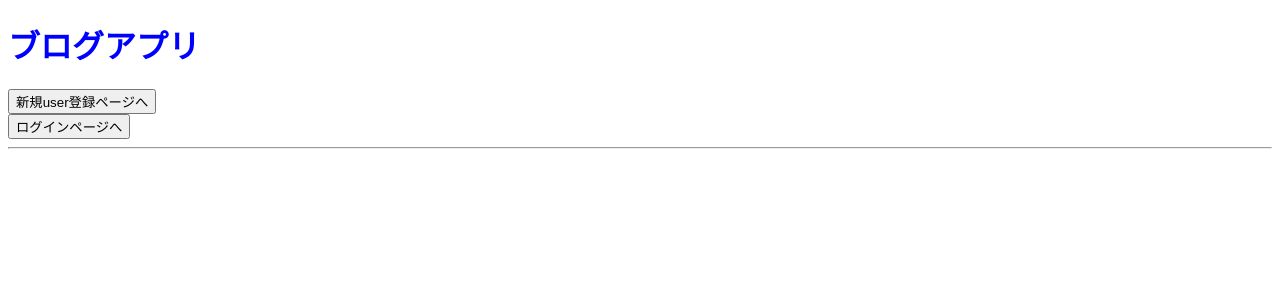
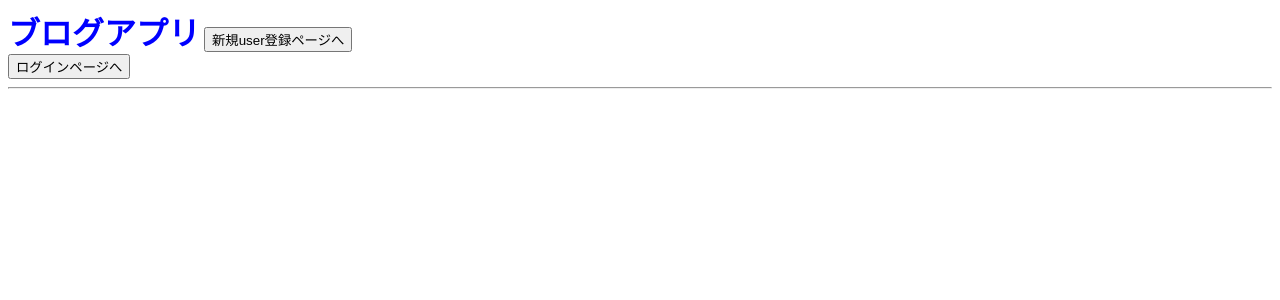
Before and after one commit to hapihapi777/flaskblog2, a Flask app: page / in a window 1280 px wide. Shown: the top 300 px of the page. Run offline with Flask 2, Linux system fonts and the light colour scheme; data that the repository does not hold is empty; some libraries are stand-ins or nearby versions.

Commit message:
タイトルと記事の型をtextに変更

```diff
--- a/app.py
+++ b/app.py
@@ -22,20 +22,20 @@ db = SQLAlchemy(app)
 
 login_manager = LoginManager()
 login_manager.init_app(app)
-# ログイン用 製作中
+# ログイン用
 
 class BlogArticle(db.Model):
     __tablename__ = "article"
     id = db.Column(db.Integer, primary_key=True)
-    title = db.Column(db.String(30), nullable=False)
-    body = db.Column(db.String(20), nullable=False)
+    title = db.Column(db.Text, nullable=False)
+    body = db.Column(db.Text, nullable=False)
     created_at = db.Column(db.DateTime, nullable=False, default=datetime.now(pytz.timezone('Asia/Tokyo')))
 
 class User(UserMixin, db.Model):
     __tablename__ = "signup"
     id = db.Column(db.Integer, primary_key=True)
     username = db.Column(db.String(20), nullable=False, unique=True)
-    password = db.Column(db.String())
+    password = db.Column(db.String(100))
 
 @login_manager.user_loader
 def load_user(user_id):
@@ -55,7 +55,8 @@ def master():
     if request.method == "POST":
     # and request.form.get("possword") == "7890":
         blogarticles = BlogArticle.query.all()
-        return render_template('/master.html', blogarticles=blogarticles)
+        username = User.username
+        return render_template('/master.html', blogarticles=blogarticles, username=username)
     else:
         return redirect('/')
 
@@ -153,18 +154,14 @@ def update():
 @app.route('/do_update', methods=['POST'])
 @login_required
 def do_update():
-    if request.method == "POST":
-        post_id = request.form.get("post_id")
-        blogarticle = BlogArticle.query.filter(BlogArticle.id == post_id).one()
-        blogarticle.title = request.form.get('title')
-        blogarticle.body = request.form.get('body')
-        db.session.add(blogarticle)
-        db.session.commit()
-        blogarticles = BlogArticle.query.all()
-        return render_template('/master.html', blogarticles=blogarticles)
-    else:
-        blogarticles = BlogArticle.query.all()
-        return render_template('/master.html', blogarticles=blogarticles)
+    post_id = request.form.get("post_id")
+    blogarticle = BlogArticle.query.filter(BlogArticle.id == post_id).one()
+    blogarticle.title = request.form.get('title')
+    blogarticle.body = request.form.get('body')
+    db.session.add(blogarticle)
+    db.session.commit()
+    blogarticles = BlogArticle.query.all()
+    return render_template('/master.html', blogarticles=blogarticles)
 
 
 # 削除する場合(現状一発で削除されてしまう)
@@ -183,7 +180,8 @@ def delete():
         return render_template('/master.html', blogarticles=blogarticles)
 
 # ログアウト用
-@app.route('/logout', methods=['POST'])
+@app.route('/logout', methods=['GET', 'POST'])
+@login_required
 def logout():
     logout_user()
     return redirect('/')
--- a/static/css/style.css
+++ b/static/css/style.css
@@ -2,11 +2,28 @@ h1 {
   color: blue;
   margin-right: 0px;
   padding-right: 0px;
+  text-align: left;
+}
+
+.container {
+  /* white-space: nowrap;
+  display: inline; */
+  display: flex;
+}
+
+.right {
+  margin-right: 0;
+  margin-left: auto;
+  text-align: right;
 }
 
 .inline {
-  display: inline-block;
+  white-space: nowrap;
+  display: inline;
+}
 
+h1 {
+  display: inline;
 }
 
 summary {
--- a/templates/index.html
+++ b/templates/index.html
@@ -1,12 +1,14 @@
 {% extends 'base.html' %}
 {% block content %}
-<h1 class="">ブログアプリ</h1>
-<form action="/signup">
-  <button type="submit" formmethod="POST">新規user登録ページへ</button>
-</form>
-<form action="/login">
-  <button type="submit" formmethod="POST">ログインページへ</button>
-</form>
+<div class="container">
+  <form action="/signup">
+    <h1 class="">ブログアプリ</h1>
+    <button class="right" type="submit" formmethod="POST">新規user登録ページへ</button>
+  </form>
+</div>
+  <form class="" action="/login">
+    <button type="submit" formmethod="POST">ログインページへ</button>
+  </form>
 <hr>
 {% for blogarticle in blogarticles|sort(attribute='id', reverse = True) %}
 <article>
```
